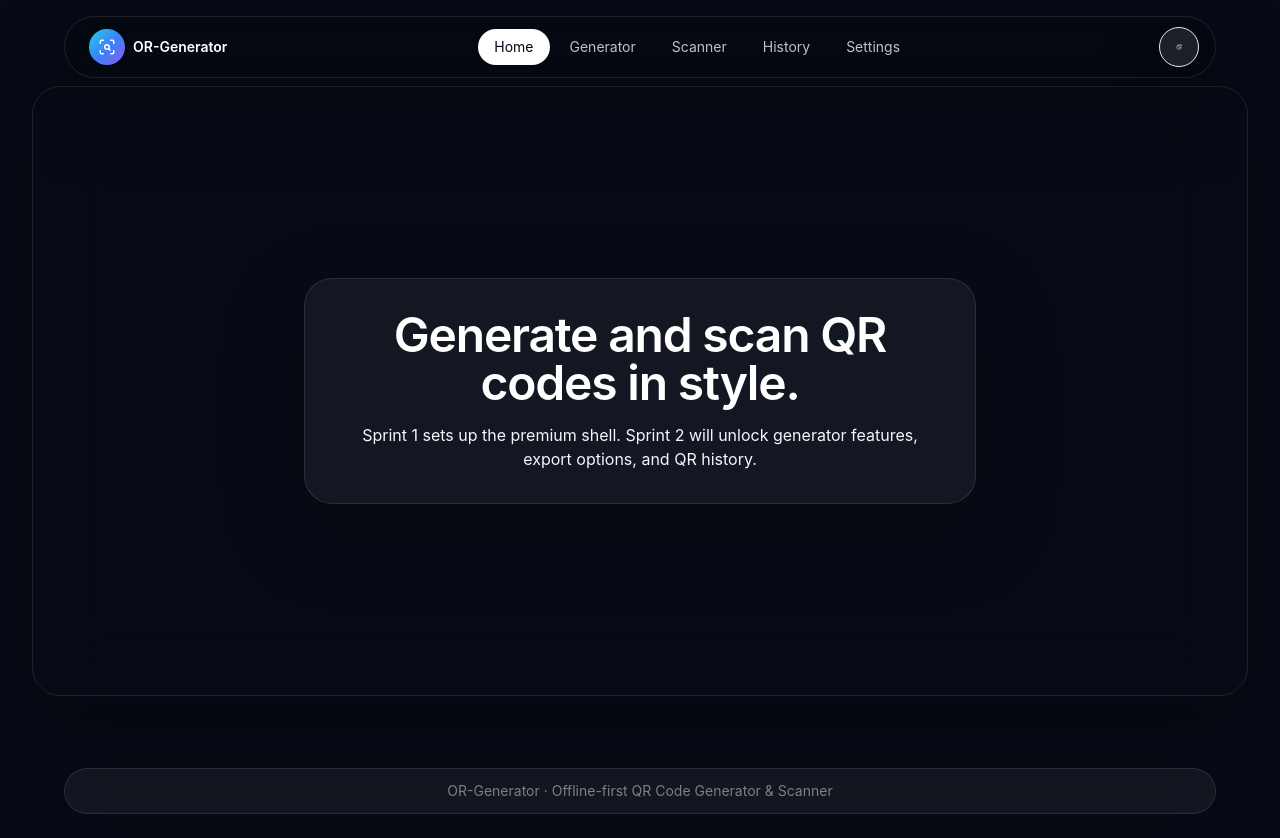
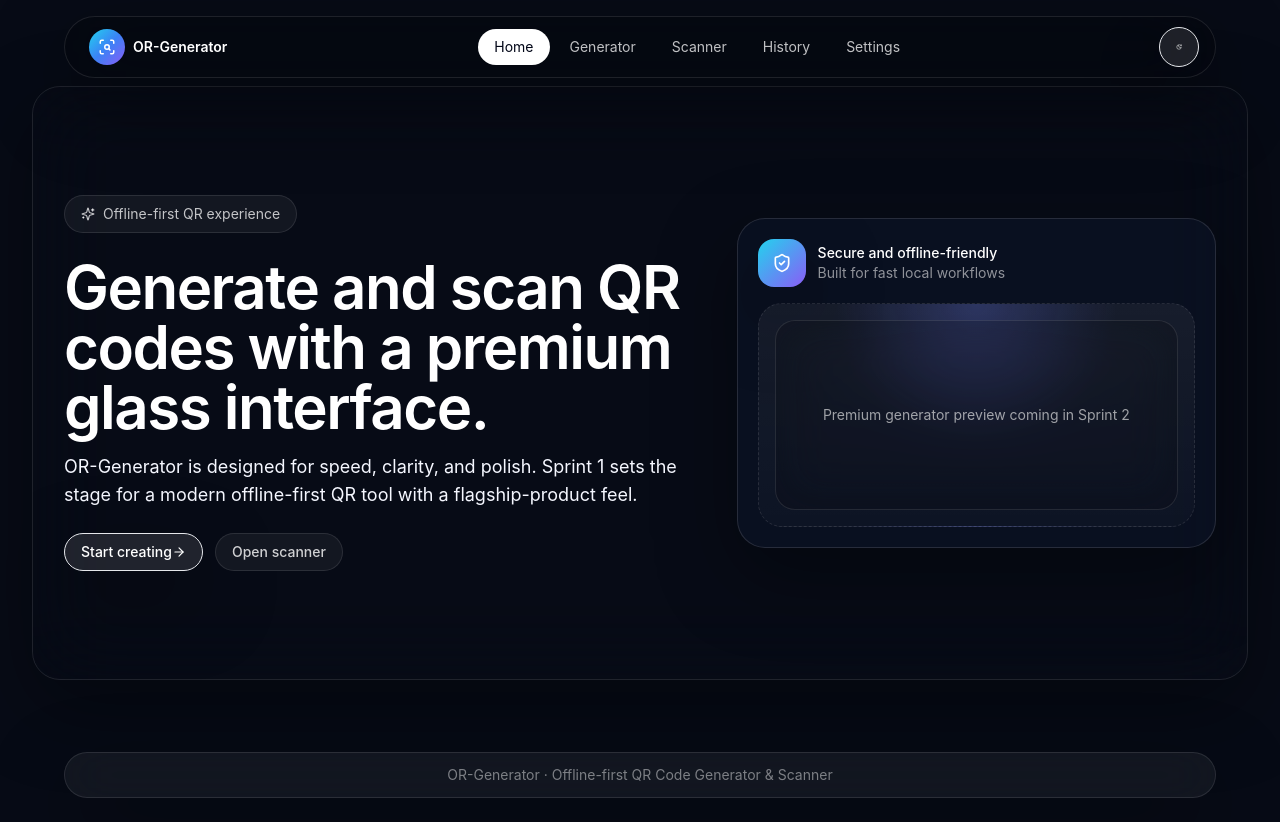
Before and after one commit to Mahin98250/OR-Generator, a React (Vite) app: page / in a window 1280 px wide. Built offline with nearby package versions, Linux system fonts and the light colour scheme.

Commit message:
refactor: wire real pages into router

```diff
--- a/src/router/AppRouter.tsx
+++ b/src/router/AppRouter.tsx
@@ -1,12 +1,21 @@
 import { Navigate, Route, Routes } from 'react-router-dom';
+import { Home } from '../pages/Home/Home';
+import { History } from '../pages/History/History';
+import { Scanner } from '../pages/Scanner/Scanner';
+import { Settings } from '../pages/Settings/Settings';
+import { GlassCard } from '../components/ui/GlassCard';
 
-function SimplePage({ title, description }: { title: string; description: string }) {
+function Generator() {
   return (
-    <section className="grid min-h-[70vh] place-items-center px-4 py-12 text-center">
-      <div className="max-w-2xl rounded-[28px] border border-white/10 bg-white/5 p-8 shadow-glass backdrop-blur-2xl">
-        <h1 className="text-3xl font-semibold tracking-tight text-white sm:text-5xl">{title}</h1>
-        <p className="mt-4 text-sm leading-7 text-white/68 sm:text-base">{description}</p>
-      </div>
+    <section className="mx-auto grid min-h-[68vh] max-w-5xl place-items-center py-10">
+      <GlassCard>
+        <div className="space-y-3 text-center">
+          <h1 className="text-3xl font-semibold text-white sm:text-5xl">QR Generator</h1>
+          <p className="text-sm leading-7 text-white/65 sm:text-base">
+            The full QR generator workspace will be built in Sprint 2 with live preview, export, copy, and history.
+          </p>
+        </div>
+      </GlassCard>
     </section>
   );
 }
@@ -14,26 +23,11 @@ function SimplePage({ title, description }: { title: string; description: string
 export function AppRouter() {
   return (
     <Routes>
-      <Route
-        path="/"
-        element={<SimplePage title="Generate and scan QR codes in style." description="Sprint 1 sets up the premium shell. Sprint 2 will unlock generator features, export options, and QR history." />}
-      />
-      <Route
-        path="/generator"
-        element={<SimplePage title="QR Generator" description="A premium offline-first generator screen will be built here in the next batch." />}
-      />
-      <Route
-        path="/scanner"
-        element={<SimplePage title="QR Scanner" description="This route will host the camera and image-based scanner UI." />}
-      />
-      <Route
-        path="/history"
-        element={<SimplePage title="History" description="Saved QR items and scan results will live here." />}
-      />
-      <Route
-        path="/settings"
-        element={<SimplePage title="Settings" description="Theme, privacy, accessibility, and app preferences." />}
-      />
+      <Route path="/" element={<Home />} />
+      <Route path="/generator" element={<Generator />} />
+      <Route path="/scanner" element={<Scanner />} />
+      <Route path="/history" element={<History />} />
+      <Route path="/settings" element={<Settings />} />
       <Route path="*" element={<Navigate to="/" replace />} />
     </Routes>
   );
```
